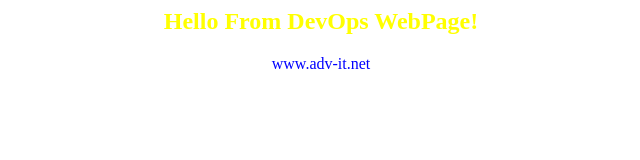
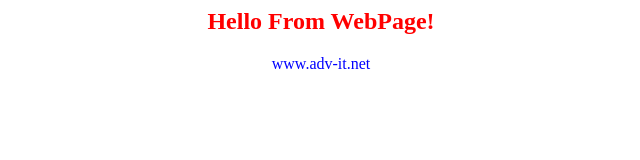
Before and after one commit to Kodispavel/app-for-jenkins, a plain HTML site: page index.html in a window 1280 px wide. Shown: the whole page, without its empty margins (319-959 px from the left). Drawn offline with Linux system fonts and the light colour scheme.

Commit message:
Update index.html

```diff
--- a/index.html
+++ b/index.html
@@ -1,7 +1,7 @@
 <html>
 <body bground=black>
 <center>
-<h2><font color=yellow>Hello From DevOps WebPage!</font></h2>
+<h2><font color=red>Hello From WebPage!</font></h2>
 
 <font color=blue>www.adv-it.net</font>
 
```
